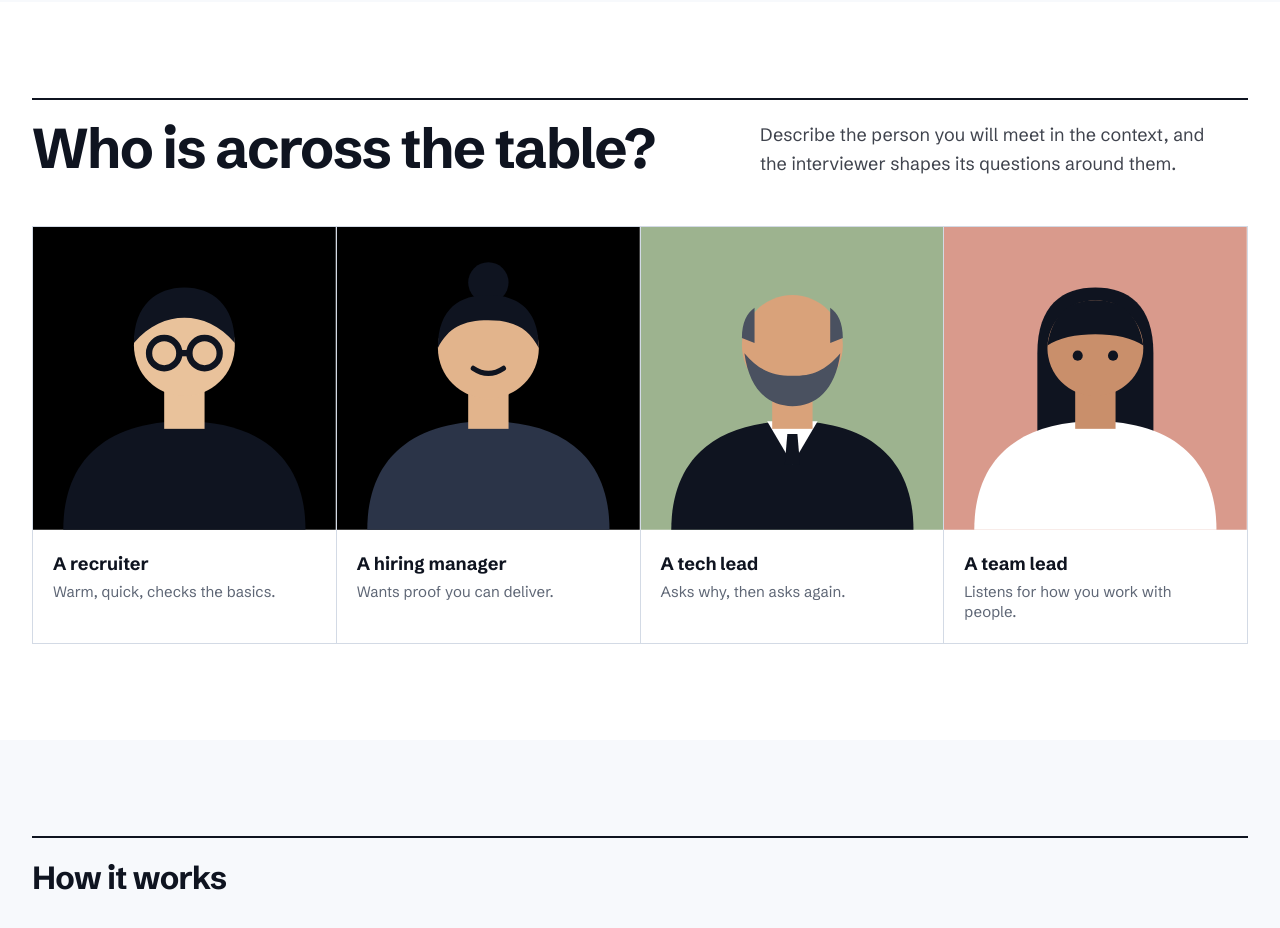
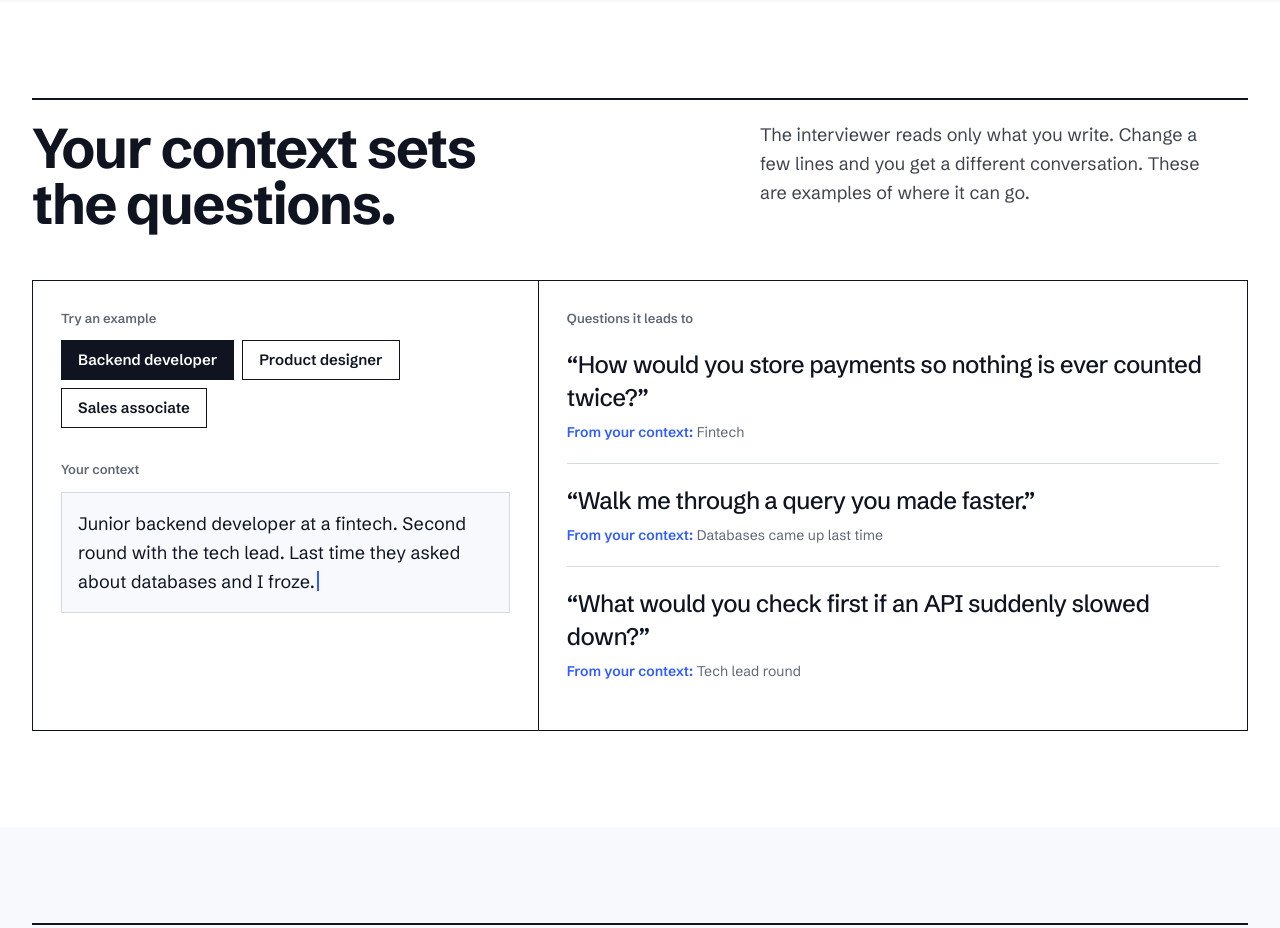
Before and after one commit to Professional-Design-Project/PDP, a Next.js app in the folder frontend/: page / in a window 1280 px wide. Shown: the part 820-1748 px from the top of the page. Built offline with nearby package versions, Linux system fonts and the light colour scheme.

Commit message:
feat(frontend): replace persona grid with an interactive context demo

```diff
--- a/frontend/src/app/globals.css
+++ b/frontend/src/app/globals.css
@@ -27,6 +27,13 @@
   --animate-bar: bar 1.1s ease-in-out infinite;
   --animate-caption: caption 0.7s var(--ease-soft) both;
   --animate-turn: turn 5s linear both;
+  --animate-caret: caret 1.1s steps(1) infinite;
+
+  @keyframes caret {
+    50% {
+      opacity: 0;
+    }
+  }
 
   @keyframes caption {
     from {
--- a/frontend/src/app/page.tsx
+++ b/frontend/src/app/page.tsx
@@ -1,16 +1,9 @@
 import Link from "next/link";
 import { arrowMotion, buttonStyles } from "@/components/button-styles";
+import { ContextDemo } from "@/components/context-demo";
 import { ArrowRightIcon } from "@/components/icons";
 import { LiveRoom } from "@/components/live-room";
-import { PersonaPortrait, type PersonaTint } from "@/components/persona-portrait";
 import { Rise } from "@/components/rise";
-
-const people: { tint: PersonaTint; role: string; line: string }[] = [
-  { tint: "amber", role: "A recruiter", line: "Warm, quick, checks the basics." },
-  { tint: "slate", role: "A hiring manager", line: "Wants proof you can deliver." },
-  { tint: "sage", role: "A tech lead", line: "Asks why, then asks again." },
-  { tint: "rose", role: "A team lead", line: "Listens for how you work with people." },
-];
 
 const steps = [
   {
@@ -58,36 +51,21 @@ export default function Landing() {
         </Rise>
       </section>
 
-      <section aria-labelledby="table-title" className="bg-white">
+      <section aria-labelledby="context-title" className="bg-white">
         <div className="mx-auto max-w-7xl px-4 py-20 sm:px-8 sm:py-24">
           <div className="grid gap-6 border-t-2 border-ink pt-5 lg:grid-cols-12 lg:gap-8">
             <h2
-              id="table-title"
+              id="context-title"
               className="text-[40px] leading-none font-bold tracking-[-0.03em] text-balance sm:text-[56px] lg:col-span-7"
             >
-              Who is across the table?
+              Your context sets the questions.
             </h2>
             <p className="max-w-md text-lg leading-relaxed text-ink/80 lg:col-span-5">
-              Describe the person you will meet in the context, and the interviewer shapes its
-              questions around them.
+              The interviewer reads only what you write. Change a few lines and you get a different
+              conversation. These are examples of where it can go.
             </p>
           </div>
-          <ul className="mt-12 grid grid-cols-2 border-t border-l border-line lg:grid-cols-4">
-            {people.map((person) => (
-              <li key={person.role} className="group border-r border-b border-line">
-                <div className="overflow-hidden">
-                  <PersonaPortrait
-                    tint={person.tint}
-                    className="aspect-square w-full transition-transform duration-700 ease-(--ease-soft) group-hover:scale-[1.04]"
-                  />
-                </div>
-                <div className="p-4 sm:p-5">
-                  <p className="text-lg font-bold">{person.role}</p>
-                  <p className="mt-1 text-[15px] leading-snug text-muted">{person.line}</p>
-                </div>
-              </li>
-            ))}
-          </ul>
+          <ContextDemo />
         </div>
       </section>
 
--- /dev/null
+++ b/frontend/src/components/context-demo.tsx
@@ -0,0 +1,112 @@
+"use client";
+
+import { useState } from "react";
+
+const examples = [
+  {
+    label: "Backend developer",
+    context:
+      "Junior backend developer at a fintech. Second round with the tech lead. Last time they asked about databases and I froze.",
+    questions: [
+      { text: "How would you store payments so nothing is ever counted twice?", why: "Fintech" },
+      { text: "Walk me through a query you made faster.", why: "Databases came up last time" },
+      {
+        text: "What would you check first if an API suddenly slowed down?",
+        why: "Tech lead round",
+      },
+    ],
+  },
+  {
+    label: "Product designer",
+    context:
+      "Mid-level product designer at a travel app. Portfolio review with the head of design. They care about research.",
+    questions: [
+      {
+        text: "Which decision in this project did research change?",
+        why: "They care about research",
+      },
+      { text: "How did you know the redesign worked?", why: "Portfolio review" },
+      { text: "Tell me about a time you disagreed with a product manager.", why: "Mid-level role" },
+    ],
+  },
+  {
+    label: "Sales associate",
+    context:
+      "First job, sales associate in an electronics store. Group interview, then a short one-to-one with the store manager.",
+    questions: [
+      {
+        text: "A customer wants a cheaper laptop than the one they need. What do you say?",
+        why: "Electronics store",
+      },
+      { text: "Why do you want to work in sales?", why: "First job" },
+      {
+        text: "How would you handle a queue and a phone call at the same time?",
+        why: "Store manager",
+      },
+    ],
+  },
+];
+
+export function ContextDemo() {
+  const [current, setCurrent] = useState(0);
+  const example = examples[current];
+
+  return (
+    <div className="mt-12 grid border border-ink lg:grid-cols-12">
+      <div className="border-b border-ink p-5 sm:p-7 lg:col-span-5 lg:border-r lg:border-b-0">
+        <fieldset>
+          <legend className="text-[13px] font-semibold text-muted">Try an example</legend>
+          <div className="mt-3 flex flex-wrap gap-2">
+            {examples.map((item, index) => (
+              <label
+                key={item.label}
+                className="inline-flex h-10 items-center border border-ink px-4 text-[15px] font-semibold has-checked:bg-ink has-checked:text-white hover:bg-raised has-checked:hover:bg-ink has-focus-visible:outline-2 has-focus-visible:outline-offset-2 has-focus-visible:outline-cobalt"
+              >
+                <input
+                  type="radio"
+                  name="context-example"
+                  checked={index === current}
+                  onChange={() => setCurrent(index)}
+                  className="sr-only"
+                />
+                {item.label}
+              </label>
+            ))}
+          </div>
+        </fieldset>
+
+        <p className="mt-8 text-[13px] font-semibold text-muted">Your context</p>
+        <p
+          key={example.context}
+          className="mt-3 animate-caption border border-line bg-canvas p-4 text-lg leading-relaxed"
+        >
+          {example.context}
+          <span
+            aria-hidden="true"
+            className="ml-0.5 inline-block h-[1.1em] w-[2px] translate-y-[3px] animate-caret bg-cobalt"
+          />
+        </p>
+      </div>
+
+      <div className="p-5 sm:p-7 lg:col-span-7" aria-live="polite">
+        <p className="text-[13px] font-semibold text-muted">Questions it leads to</p>
+        <ul className="mt-3">
+          {example.questions.map((question, index) => (
+            <li
+              key={`${current}-${question.text}`}
+              className="animate-caption border-t border-line py-5 first:border-t-0 first:pt-2"
+              style={{ animationDelay: `${120 + index * 110}ms` }}
+            >
+              <p className="text-[22px] leading-snug font-medium tracking-tight sm:text-[24px]">
+                “{question.text}”
+              </p>
+              <p className="mt-2 text-[14px] text-muted">
+                <span className="font-semibold text-cobalt">From your context:</span> {question.why}
+              </p>
+            </li>
+          ))}
+        </ul>
+      </div>
+    </div>
+  );
+}
```
Also changed, not shown: 1 other file (tests, documents, lock files or other folders).
